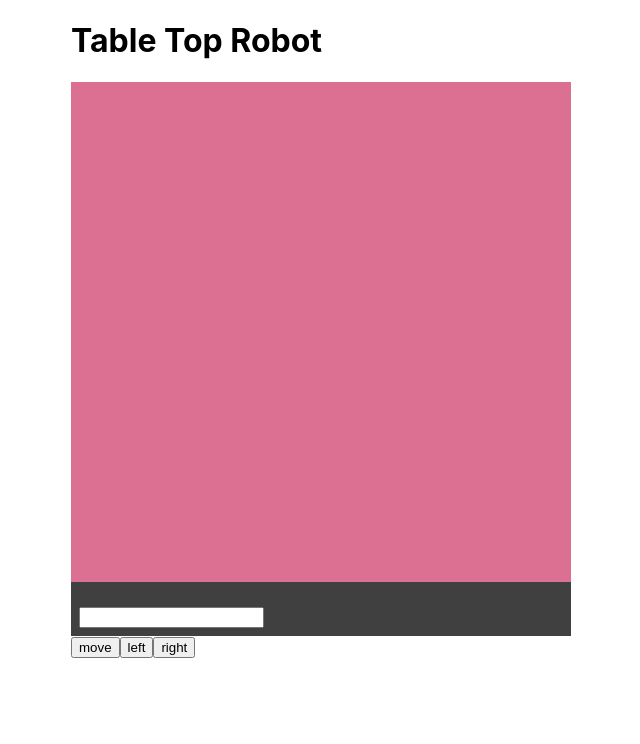
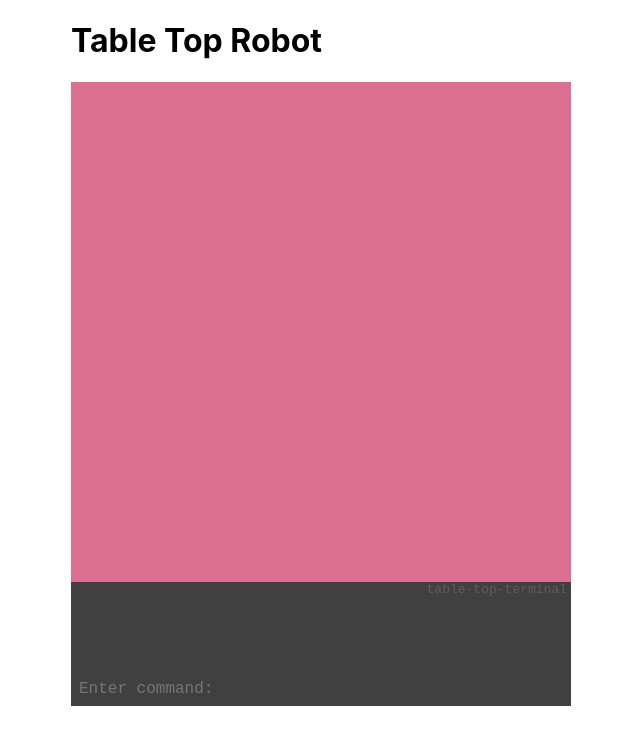
Before and after one commit to searleb/table-top-robot, a Next.js app: page / in a window 1280 px wide. Shown: the top 744 px of the page, without its empty margins (319-959 px from the left). Built offline with nearby package versions, Linux system fonts and the light colour scheme.

Commit message:
Added terminal movement commands

```diff
--- a/components/TableTop/TableTop.js
+++ b/components/TableTop/TableTop.js
@@ -34,5 +34,9 @@ TableTop.propTypes = {
     x: PropTypes.number.isRequired,
     y: PropTypes.number.isRequired,
     rotation: PropTypes.number.isRequired,
-  }).isRequired,
+  }),
 };
+
+TableTop.defaultProps = {
+  robot: null,
+};
--- a/components/Terminal/Terminal.js
+++ b/components/Terminal/Terminal.js
@@ -1,17 +1,32 @@
-import { useState } from 'react';
+// Disabled these to quickly add focus to the input from a click anywhere in the
+// terminal. I wouldn't let this go into production on a public facing site.
+/* eslint-disable jsx-a11y/no-static-element-interactions */
+/* eslint-disable jsx-a11y/click-events-have-key-events */
+
+import PropTypes from 'prop-types';
+import { useState, useEffect, useRef } from 'react';
 import styles from './Terminal.module.css';
-
-const COMMANDS = ['place', 'move', 'left', 'right', 'report'];
 
 const DIRECTIONS = ['NORTH', 'EAST', 'SOUTH', 'WEST'];
 const ROTATIONS = [0, 90, 180, 270];
 
-export default function Terminal({ setRobot }) {
+export default function Terminal({
+  setRobot, handleMove, handleRotate, robotIsPlaced,
+}) {
   const [inputValue, setInputValue] = useState('');
   const [terminalFeed, setTerminalFeed] = useState([]);
+  const terminalWindow = useRef();
+  const terminalInput = useRef();
+
+  // keep overflowing terminal window scrolled to bottom
+  useEffect(() => {
+    terminalWindow.current.scrollTop = terminalWindow.current.scrollHeight;
+  }, [terminalFeed]);
 
   const addLineToTerminal = (line) => setTerminalFeed([...terminalFeed, `${line ? `${line}: ` : ''} ${inputValue}`]);
 
+  // simple error handling, if either coordinate is out of bounds
+  // or if facing direction is somehow invalid
   const handlePlaceErrors = (x, y, facing) => {
     if (x > 4 || y > 4 || facing === -1) {
       addLineToTerminal('invalid');
@@ -22,9 +37,14 @@ export default function Terminal({ setRobot }) {
   const placeBot = () => {
     // match all characters within () of the input and
     // split on "," to get an array of the passed in args.
-    const params = inputValue.match(/\(([^]+)\)/)[1].split(',');
+    const match = inputValue.match(/\(([^]+)\)/);
+    let params = [];
+    if (Array.isArray(match)) {
+      params = match[1].split(',');
+    }
+    console.log('params', params);
     if (params.length < 3) {
-      addLineToTerminal('missing args');
+      addLineToTerminal('error');
       return;
     }
     const x = Number(params[0]);
@@ -47,34 +67,66 @@ export default function Terminal({ setRobot }) {
 
   const handleCommand = (e) => {
     e.preventDefault();
-    const funcCall = inputValue.split('(')[0].toLowerCase();
-    if (COMMANDS.includes(funcCall)) {
-      switch (funcCall) {
-        case 'place':
-          placeBot();
+
+    // empty input field
+    setInputValue('');
+
+    if (inputValue.startsWith('place')) {
+      placeBot();
+    } else if (!robotIsPlaced) {
+      addLineToTerminal('call place() to add a robot');
+    } else if (robotIsPlaced) {
+      switch (inputValue) {
+        case 'move()':
+          handleMove();
           break;
-
+        case 'left()':
+          handleRotate('left');
+          break;
+        case 'right()':
+          handleRotate('right');
+          break;
+        case 'report()':
+          break;
         default:
-          break;
+          addLineToTerminal('command not found');
+          return;
       }
-    } else {
-      setTerminalFeed([...terminalFeed, `command not found: ${inputValue}`]);
+      // this will only run if the default case isn't hit
+      // therefore only adding valid cases to the terminal feed
+      addLineToTerminal();
     }
   };
 
   return (
-    <section className={styles.terminal}>
-      <ul>
-        {terminalFeed.map((item) => <li key={item}>{item}</li>)}
+    <section
+      className={styles.terminal}
+      onClick={() => terminalInput.current.focus()}
+    >
+      <ul className={styles.feed} ref={terminalWindow}>
+        {/* eslint-disable-next-line react/no-array-index-key */}
+        {terminalFeed.map((item, i) => <li key={item + i}>{item}</li>)}
       </ul>
 
-      <form onSubmit={handleCommand}>
+      <form onSubmit={handleCommand} className={styles.form}>
         <input
           type="text"
           value={inputValue}
           onChange={({ target }) => setInputValue(target.value)}
+          className={styles.input}
+          maxLength={18}
+          placeholder="Enter command:"
+          ref={terminalInput}
         />
+        {/* <span className={styles.caret} /> */}
       </form>
     </section>
   );
 }
+
+Terminal.propTypes = {
+  setRobot: PropTypes.func.isRequired,
+  handleMove: PropTypes.func.isRequired,
+  handleRotate: PropTypes.func.isRequired,
+  robotIsPlaced: PropTypes.bool.isRequired,
+};
--- a/components/Terminal/Terminal.module.css
+++ b/components/Terminal/Terminal.module.css
@@ -1,5 +1,73 @@
 .terminal {
   background: rgba(0,0,0,0.75);
   color: white;
+  font-family: monospace;
   padding: .5rem;
+  position: relative;
 }
+
+.terminal::before {
+  content: 'table-top-terminal';
+  opacity: 0.15;
+  text-align: right;
+  width: 100%;
+  display: block;
+  position: absolute;
+  top: 0;
+  right: .25rem;
+}
+
+.feed {
+  list-style: none;
+  margin: 0;
+  padding: 0 0 .5rem;
+  height: 90px;
+  overflow-y: auto;
+  overflow-x: scroll;
+  overflow: hidden;
+  position: relative;
+}
+
+.input {
+  width: 100%;
+  caret-color: aquamarine;
+  background: transparent;
+  appearance: none;
+  border: 0;
+  color: aquamarine;
+  font-size: 1rem;
+  font-family: monospace;
+  padding: 0;
+  height: 18px;
+}
+
+.input:focus {
+  /* this is a terrible property to use in most cases */
+  outline: none;
+}
+
+.input:focus + .caret{
+  display: none;
+}
+
+.form {
+  position: relative;
+}
+
+.caret {
+  position: absolute;
+  height: 18px;
+  left: 0px;
+  border: 1px solid aquamarine;
+  width: 10px;
+  animation-name: blink;
+  animation-iteration-count: infinite;
+  animation-duration: 1s;
+  animation-timing-function: steps(1);
+}
+
+@keyframes blink {
+  50% {
+    border-color: transparent;
+  }
+}
--- a/pages/index.js
+++ b/pages/index.js
@@ -123,7 +123,7 @@ export default function Home() {
   return (
     <div>
       <Head>
-        <title>Create Next App</title>
+        <title>Table Top Robot</title>
         <link rel="icon" href="/favicon.ico" />
       </Head>
 
@@ -131,15 +131,14 @@ export default function Home() {
         <h1>Table Top Robot</h1>
 
         <TableTop robot={robot} />
+
         <Terminal
           setRobot={setRobot}
+          handleMove={handleMove}
+          handleRotate={handleRotate}
+          robotIsPlaced={robot !== null}
         />
-
-        <button onClick={handleMove}>move</button>
-        <button onClick={() => handleRotate('left')}>left</button>
-        <button onClick={() => handleRotate('right')}>right</button>
       </main>
-
     </div>
   );
 }
```
